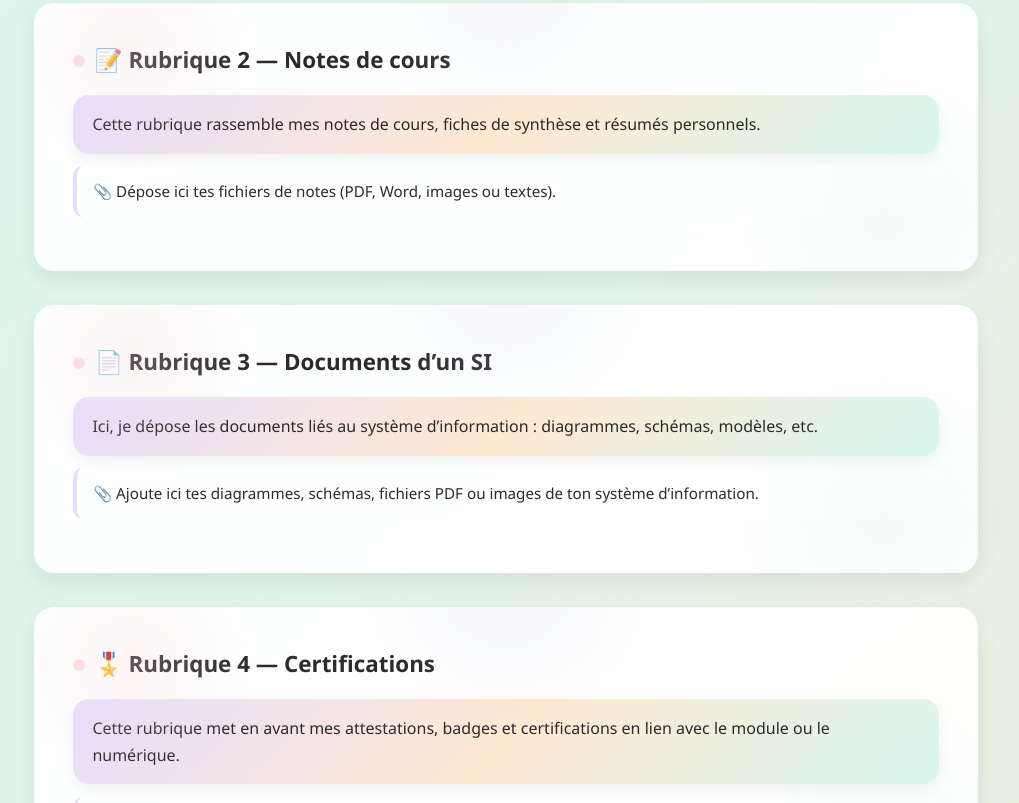
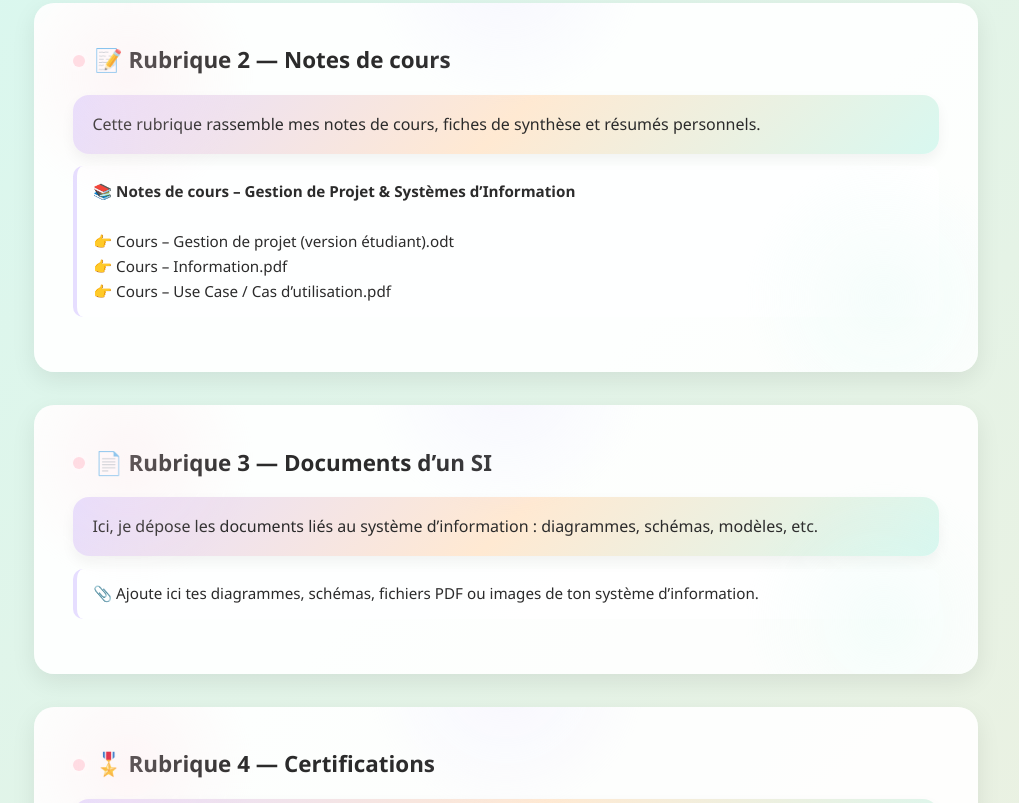
Before and after one commit to Akida43/portefolio, a plain HTML site: page index.html in a window 1280 px wide. Shown: the part 1300-2103 px from the top of the page, without its empty margins (134-1153 px from the left). Drawn offline with Linux system fonts and the light colour scheme.

Commit message:
Update index.html

```diff
--- a/index.html
+++ b/index.html
@@ -151,8 +151,13 @@
     </div>
 
     <p class="note">
-      📎 Dépose ici tes fichiers de notes (PDF, Word, images ou textes).
-    </p>
+  📚 <strong>Notes de cours – Gestion de Projet & Systèmes d’Information</strong><br><br>
+
+  👉 <a href="notes/cours_gestion_projet.odt" target="_blank">Cours – Gestion de projet (version étudiant).odt</a><br>
+  👉 <a href="notes/cours_information.pdf" target="_blank">Cours – Information.pdf</a><br>
+  👉 <a href="notes/cours_use_case.pdf" target="_blank">Cours – Use Case / Cas d’utilisation.pdf</a><br>
+</p>
+
   </section>
 
   <!-- RUBRIQUE 3 -->
```
